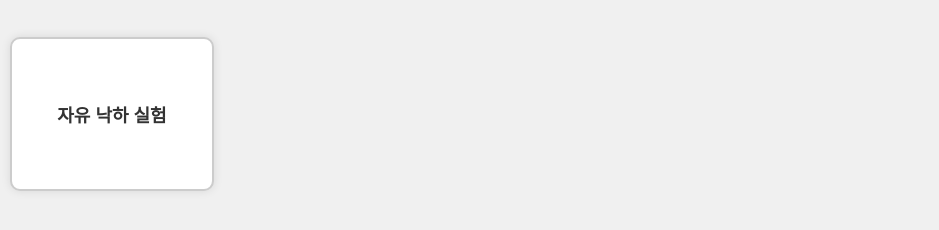
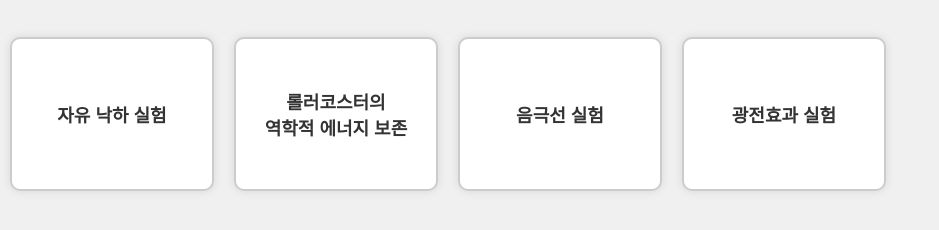
Before and after one commit to yuna5959/simulation, a plain HTML site: page index.html in a window 1280 px wide. Shown: the part 90-320 px from the top of the page, without its empty margins (0-939 px from the left). Drawn offline with Linux system fonts and the light colour scheme.

Commit message:
Update index.html

```diff
--- a/index.html
+++ b/index.html
@@ -63,8 +63,25 @@
                     자유 낙하 실험
                 </div>
             </a>
+            <a href="rollercoaster.html" class="experiment-link">
+                <div class="experiment-block">
+                    롤러코스터의<br>
+                    역학적 에너지 보존
+                </div>
+            </a>
+            <a href="cathoderay.html" class="experiment-link">
+                <div class="experiment-block">
+                    음극선 실험
+                </div>
+            </a>
+            <a href="photoelectric.html" class="experiment-link">
+                <div class="experiment-block">
+                    광전효과 실험
+                </div>
+            </a>
             <!-- 다른 실험 블록들도 추가할 수 있습니다. -->
         </div>
+
     </div>
 </body>
 </html>
```
